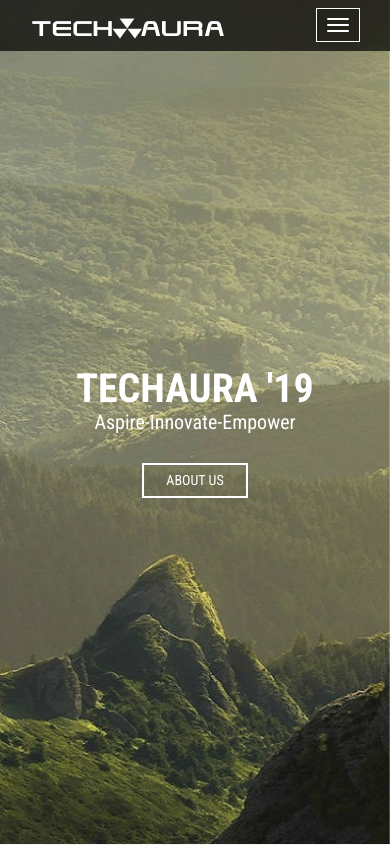
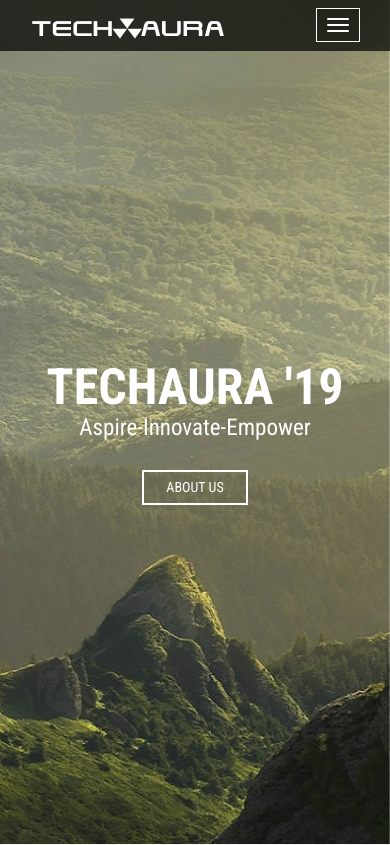
Before and after one commit to dedsecxxx/techaura2019, a PHP site: page / in a window 390 px wide. Shown: the top 845 px of the page. Run offline with PHP 8.4, Linux system fonts and the light colour scheme.

Commit message:
Update responsive.css

```diff
--- a/css/responsive.css
+++ b/css/responsive.css
@@ -241,11 +241,11 @@
         margin: 0 10%;
     }
     #home-heading h3 {
-        font-size: 40px;
+        font-size: 50px;
     }
 
     #home-heading h5 {
-        font-size: 20px;
+        font-size: 23px;
     }
 }
 
```
